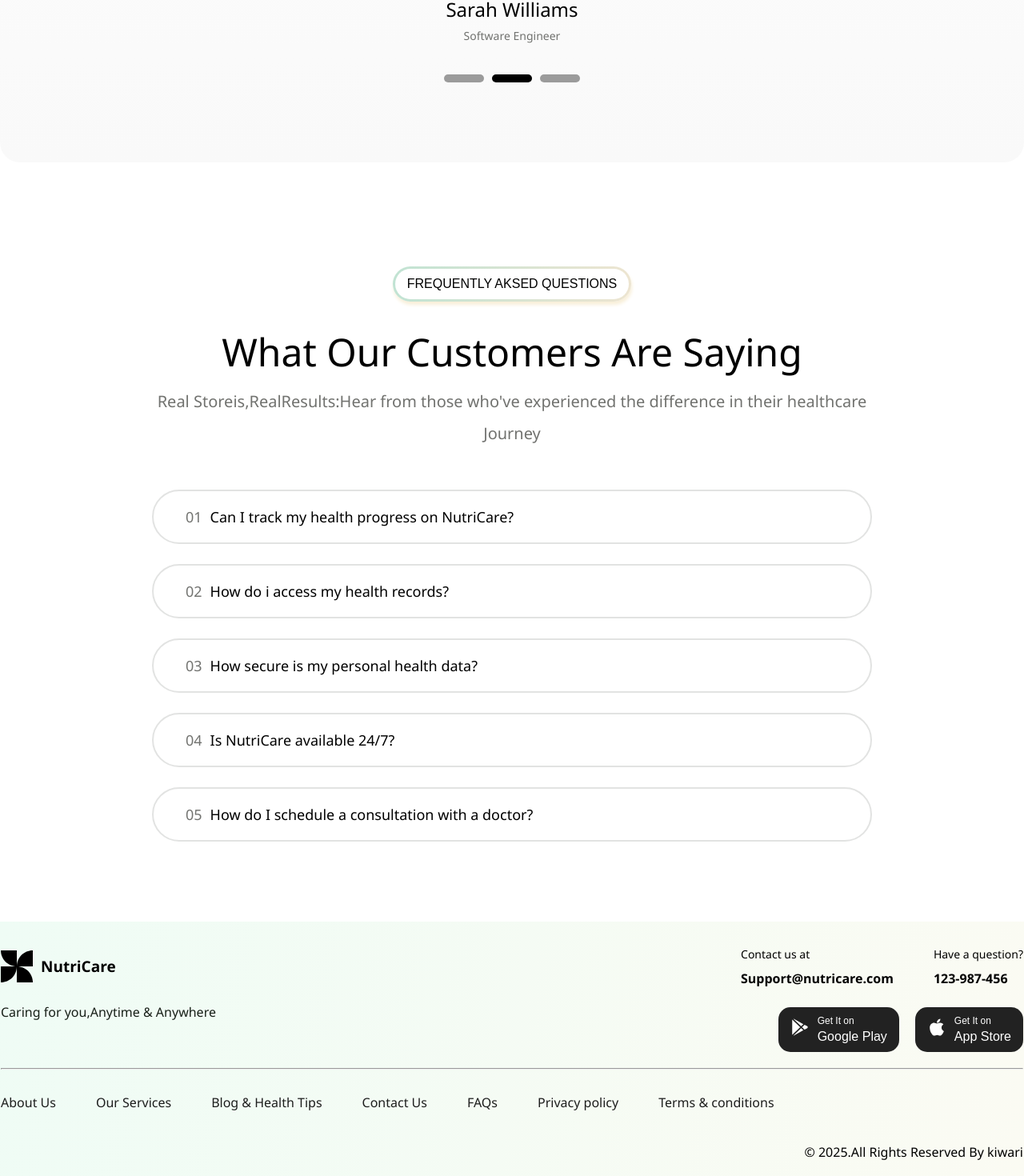
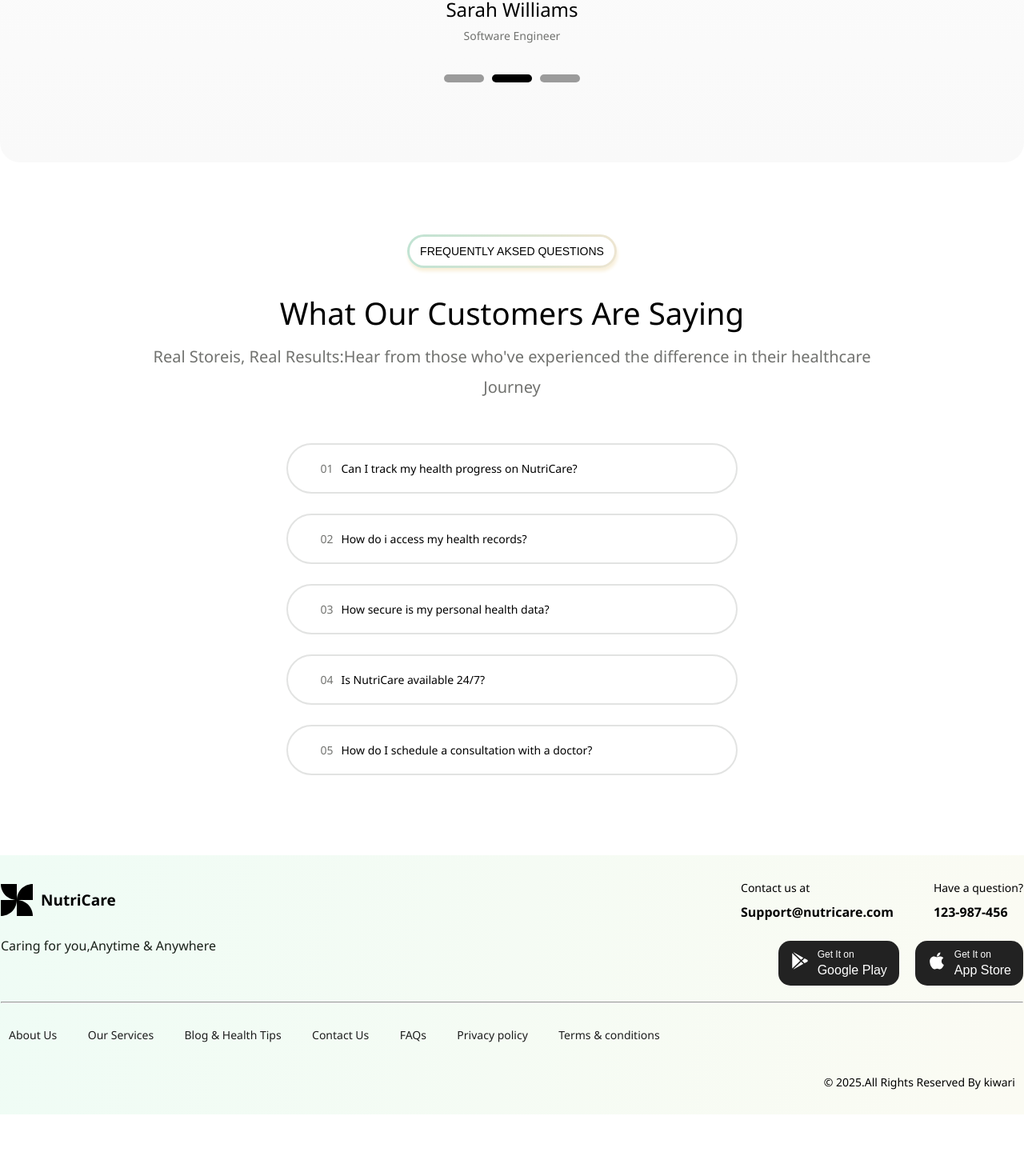
Before and after one commit to Manoj-2301/NutriCarePractice, a Next.js app: page / in a window 1280 px wide. Shown: the part 5143-6613 px from the top of the page at 80% size. After the commit the page ends 6536 px from the top, so only its background shows below. Built offline with nearby package versions, Linux system fonts and the light colour scheme; some icons are missing.

Commit message:
responsive

```diff
--- a/src/app/(pages)/FAQ/page.js
+++ b/src/app/(pages)/FAQ/page.js
@@ -22,7 +22,7 @@ const page = () => {
             </div>
             <div className='question_para'>
                 <p className='question_para_main' data-aos="fade-up">What Our Customers Are Saying</p>
-                <p className='question_para_sub' data-aos="fade-up">Real Storeis,RealResults:Hear from those who've experienced the difference in their healthcare<br />Journey</p>
+                <p className='question_para_sub' data-aos="fade-up">Real Storeis, Real Results:Hear from those who've experienced the difference in their healthcare<br />Journey</p>
             </div>
             <div className='question_card'>
                 <div className='card_border' data-aos="fade-up">
@@ -36,7 +36,7 @@ const page = () => {
                         </div>
                     </div>
                     { isAnswerVisible &&(<div className='answer'>
-                        <p>Yes, you can! NutriCare allows you to track your health progress effortlessly.You can<br />monitor your daily nutrition,excercise,hydration,and even medication intake.Plus,you'll<br />get personalized insights and progress report to help you stay on track with your health <br />Goals.</p>
+                        <p>Yes, you can! NutriCare allows you to track your health progress effortlessly.You can monitor your daily nutrition,excercise,hydration,and even medication intake.Plus,you'll get personalized insights and progress report to help you stay on track with your health Goals.</p>
                     </div>)}
                 </div>
             </div>
--- a/src/app/(pages)/FAQ/questionStyle.scss
+++ b/src/app/(pages)/FAQ/questionStyle.scss
@@ -1,21 +1,20 @@
 .question_container {
     max-width: 1820px;
     margin: 0 auto;
-    margin-top: 130px;
+    margin-top: clamp( 90px , 3vw,130px);
 
     .question_btn {
         display: flex;
         justify-content: center;
 
         .btten {
-            padding: 10px 15px;
+            padding: clamp(5px, 1vw,  10px) clamp(10px, 1vw ,15px);
             background: linear-gradient(white, white) padding-box,
                 linear-gradient(to right, #c1e3d3, #ede5d1) border-box;
             border-radius: 50em;
             border: 3px solid transparent;
             box-shadow: 1px 4px 4px #f8efd9;
-            font-size: 16px;
-            // letter-spacing: 0.08rem;
+            font-size: clamp(14px , 1vw , 16px);
         }
     }
 
@@ -30,16 +29,17 @@
         margin-top: 30px;
 
         .question_para_main {
-            font-size: 48px;
+            font-size: clamp(32px, 3vw, 48px);
+            padding: 0px 10px;
             font-weight: 500;
         }
 
         .question_para_sub {
-            font-size: 20px;
+            font-size: clamp(16px, 2vw, 20px);
             // font-weight: 500;
             margin-top: 10px;
             color: #71726f;
-            line-height: 2.5rem;
+            line-height: clamp(1.5rem, 3vw ,2.5rem);
             margin-bottom: 25px;
         }
     }
@@ -52,17 +52,18 @@
         margin-top:25px;
         .card_border {
             border: 2px solid #71726f33;
-            width: 900px;
+            width:clamp(350px, 44vw,  900px);
             border-radius: 50px;
             padding: 20px 40px;
             .questions{
                 display: flex;
                 justify-content: space-between;
                 align-items: center;
+                gap: 10px;
                 .questioncard{
                     display: flex;
                     gap: 10px;
-                    font-size: 18px;
+                    font-size: clamp(14px , 1vw , 18px);
                     font-weight: 500;
                     .number{
                         color: #71726f;
@@ -73,11 +74,13 @@
                 }
             }
             .answer{
-                font-size: 17px;
+                width: clamp(270px, 40vw ,700px);
+                font-size:clamp(14px , 1vw ,  17px);
                 margin-top: 10px;
                 letter-spacing: 0.02rem;
-                line-height: 28px;
+                line-height: clamp( 20px , 2vw, 28px);
                 color: #71726f;
+                text-align:left;
             }
         }
     }
--- a/src/app/(pages)/Testimonial/testiStyle.scss
+++ b/src/app/(pages)/Testimonial/testiStyle.scss
@@ -50,7 +50,7 @@
         align-items: center;
         text-align: center;
         margin-top:clamp(30px, 3vw ,  70px);
-        font-size: clamp(30px, 3vw , 45px);
+        font-size: clamp(26px, 3vw , 45px);
         font-weight: 500;
         padding: 0 10px;
         .nutri{
--- a/src/app/Footer/footerStyle.scss
+++ b/src/app/Footer/footerStyle.scss
@@ -111,29 +111,34 @@
 
         .footer_list {
             display: flex;
-            gap: 50px;
+            flex-wrap: wrap;
+            gap: clamp(20px, 3vw, 50px);
             margin-top: 30px;
             margin-bottom: 30px;
-            font-size: 16px;
+            font-size: clamp(14px, 1vw, 16px);
             font-weight: 500;
             color: #1d1d1d;
+            padding: 0px 10px;
         }
 
         .footer_end {
             display: flex;
             justify-content: space-between;
             align-items: center;
+            flex-wrap: wrap;
             margin-bottom: 30px;
             margin-top: 40px;
+            gap: 15px;
+            padding: 0px 10px;
 
             .footer_icon {
                 display: flex;
                 gap: 20px;
-                font-size: 20px;
+                font-size:clamp(16px , 2vw,  20px);
             }
 
             .footer_last_para {
-                font-size: 16px;
+                font-size: clamp(14px, 1vw, 16px);
                 font-weight: 500;
             }
         }
```
